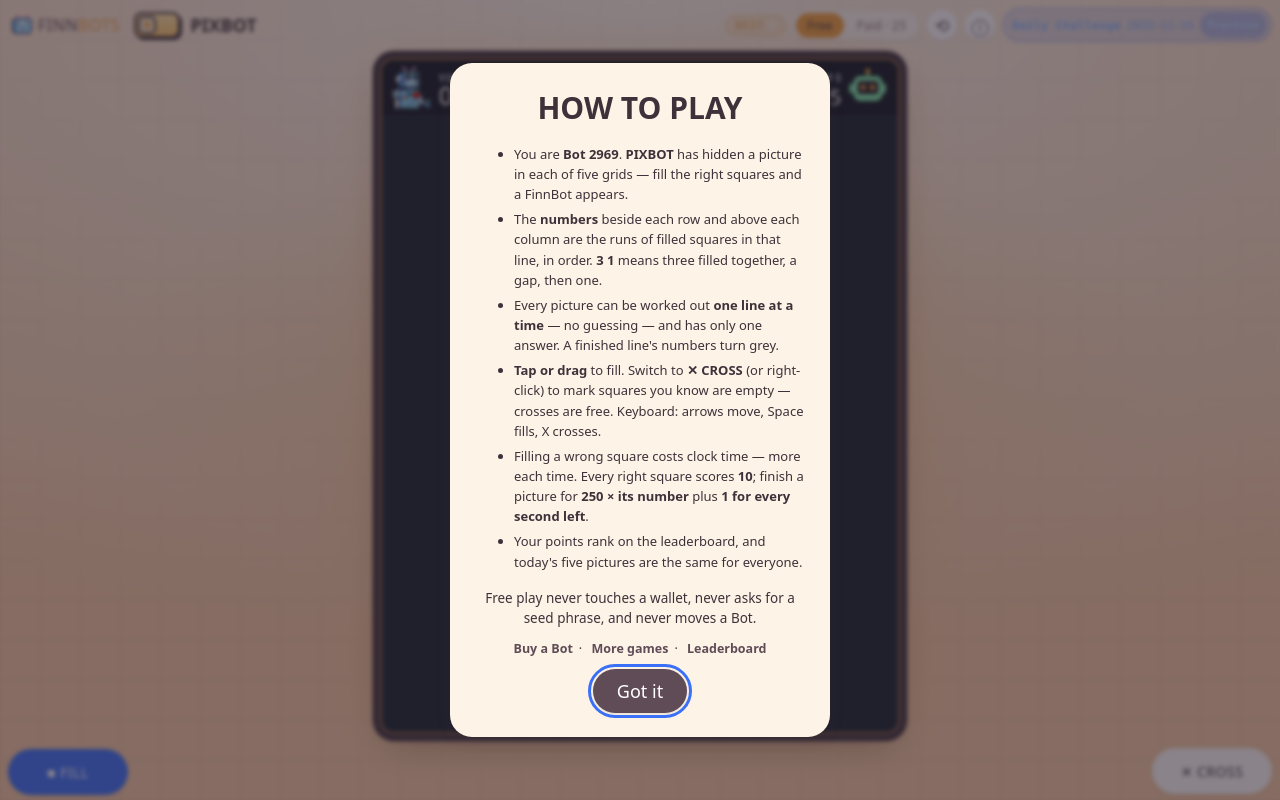
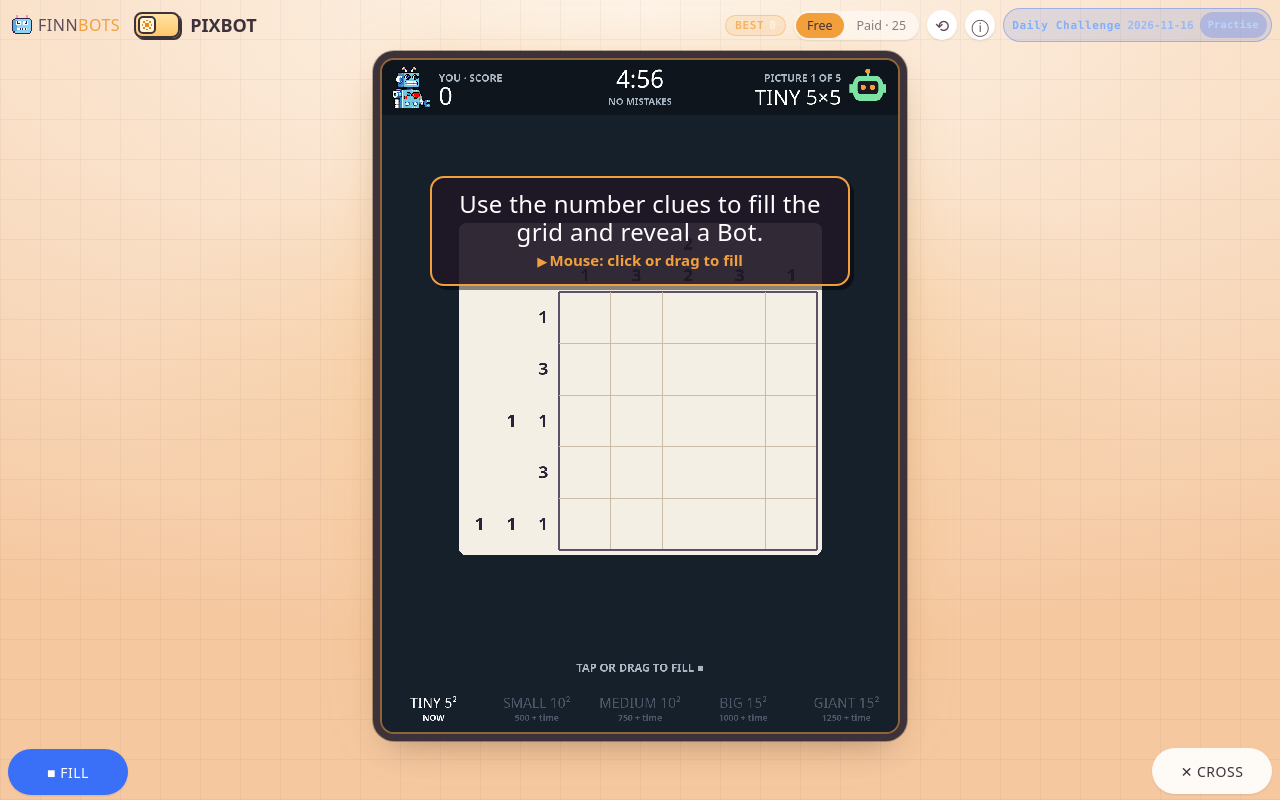
Before and after one commit to FinnBots/pixbot, a plain HTML site: page index.html in a window 1280 px wide. Drawn offline with Linux system fonts and the light colour scheme; a web font is replaced by a local one.

Commit message:
Coach layer: the goal and the one control over the live game on first load

```diff
--- a/index.html
+++ b/index.html
@@ -1089,6 +1089,20 @@ body:not(.mode-paid) .app .facts{ display:block !important; }
   .fb-outro-sparks{ display:none }
 }
 </style>
+<style id="fb-coach-css">
+/* FinnBots COACH LAYER — the goal + the one control over the live game (templates/coach-layer.js) */
+.fb-coach{ position:fixed; left:50%; top:22%; transform:translateX(-50%); z-index:80; pointer-events:none;
+  width:max-content; max-width:min(88vw,420px); box-sizing:border-box; padding:12px 18px 13px; border-radius:14px;
+  background:rgba(32,24,38,.92); border:2px solid var(--fb-amber,#f2a03d); box-shadow:4px 4px 0 0 rgba(0,0,0,.45);
+  color:#fff; text-align:center; display:flex; flex-direction:column; gap:6px;
+  animation:fb-coach-in .35s ease-out both; transition:opacity .35s, transform .35s; }
+.fb-coach-goal{ font-family:var(--disp,system-ui); font-weight:400; font-size:clamp(18px,4.6vw,24px); line-height:1.15; letter-spacing:.3px; }
+.fb-coach-how{ font-family:var(--body,system-ui); font-size:clamp(13px,3.4vw,15px); line-height:1.3; color:var(--fb-amber,#f2a03d); font-weight:700; }
+.fb-coach-how::before{ content:"\25B6\FE0E  "; font-size:.8em; }
+.fb-coach-out{ opacity:0; transform:translateX(-50%) translateY(-8px); }
+@keyframes fb-coach-in{ from{ transform:translateX(-50%) translateY(10px); } }   /* position only: a stalled animation (a background tab, a throttled timeline) must still SHOW the box */
+@media (prefers-reduced-motion: reduce){ .fb-coach{ animation:none; transition:none; } }
+</style>
 </head>
 <body>
   <div class="wrap">
@@ -3096,6 +3110,76 @@ var FB_FAMILY_CODEC = (function(){
   }catch(e){ /* the family layer must never break a game */ }
 })();
 </script>
+<script id="fb-coach" data-fb-goal="Use the number clues to fill the grid and reveal a Bot." data-fb-touch="Tap or drag to fill" data-fb-keys="Mouse: click or drag to fill">
+/* FinnBots COACH LAYER — the first 30 seconds (brief 1, 2026-10-27).
+   Founder: "First 30 seconds of each of the six: starts instantly, the goal is obvious without reading, the first
+   death/win feels good." Before this, a first-time player landed on a 115-193 word How to play card and had to read
+   it and tap Got it before anything moved — on a phone, the whole screen.
+
+   What it does, once, at load:
+   1. If the game's boot opened its rules card (#rulesOverlay.show), close it the way a player's Got it does — by
+      clicking #rulesClose, so the game's own close handler runs — and drop the focus that handler puts on the info
+      button (a Space press would otherwise open the card again). The full rules stay one tap away behind the info
+      button; nothing in them is removed.
+   2. Show TWO lines over the live game: the goal and the one control, from the site's own data
+      (website/data/games.json `short` + `controls`, written onto this tag by apply-coach.js). It never blocks a tap
+      (pointer-events: none) and it fades on the first touch, click or key, or after 9 seconds.
+   It does nothing on a wallet return (?phantom_action= or ?src=browse): that path belongs to the wallet layer.
+   SOURCE OF TRUTH: this file + coach-layer.css, injected by apply-coach.js, pinned by verify-game.js, driven by
+   verify-coach.js. Never hand-edit a game's copy. */
+(function () {
+  'use strict';
+  var tag = document.getElementById('fb-coach');   /* its own tag carries the words; no tag, no words — never a reason to stop */
+  var at = function (k) { return (tag && tag.getAttribute(k)) || ''; };
+  var q = '';
+  try { q = window.location.search || ''; } catch (e) { /* no location: carry on */ }
+  if (/[?&](phantom_action=|src=browse\b)/.test(q)) return;
+  var goal = at('data-fb-goal'), touch = at('data-fb-touch'), keys = at('data-fb-keys');
+
+  /* 1. the rules card the boot opened: closed as Got it would close it */
+  var rules = document.getElementById('rulesOverlay');
+  function closeBootRules() {
+    if (!rules || !rules.classList.contains('show')) return false;
+    var btn = document.getElementById('rulesClose');
+    if (btn && btn.click) btn.click();
+    if (rules.classList.contains('show')) rules.classList.remove('show');
+    var info = document.getElementById('infoBtn');
+    if (info && document.activeElement === info && info.blur) info.blur();
+    return true;
+  }
+  closeBootRules();
+  /* a game that opens the card a moment after boot (a deferred init) is closed too — within the first 1.5 s only,
+     so a player who opens it on purpose later is never overruled */
+  var watch = null;
+  if (rules && window.MutationObserver) {
+    watch = new MutationObserver(function () { closeBootRules(); });
+    watch.observe(rules, { attributes: true, attributeFilter: ['class'] });
+    setTimeout(function () { if (watch) { watch.disconnect(); watch = null; } }, 1500);
+  }
+
+  /* 2. the goal + the one control, over the live game */
+  if (!goal) return;
+  var coarse = false;
+  try { coarse = window.matchMedia && window.matchMedia('(pointer: coarse)').matches; } catch (e) { /* desktop */ }
+  var hint = (coarse ? touch : keys) || touch || keys;
+  var box = document.createElement('div');
+  box.className = 'fb-coach';
+  box.setAttribute('role', 'status');
+  box.setAttribute('aria-live', 'polite');
+  var g = document.createElement('b'); g.className = 'fb-coach-goal'; g.textContent = goal; box.appendChild(g);
+  if (hint) { var h = document.createElement('span'); h.className = 'fb-coach-how'; h.textContent = hint; box.appendChild(h); }
+  document.body.appendChild(box);
+  var gone = false;
+  function hide() {
+    if (gone) return; gone = true;
+    box.classList.add('fb-coach-out');
+    setTimeout(function () { if (box.parentNode) box.parentNode.removeChild(box); }, 400);
+    ['pointerdown', 'touchstart', 'keydown'].forEach(function (ev) { document.removeEventListener(ev, hide, true); });
+  }
+  ['pointerdown', 'touchstart', 'keydown'].forEach(function (ev) { document.addEventListener(ev, hide, true); });
+  setTimeout(hide, 9000);
+})();
+</script>
 <script defer id="fb-beacon" src="https://static.cloudflareinsights.com/beacon.min.js" data-cf-beacon='{"token": "b11bf18cfe07453484c01ca2d417e772"}'></script>
 <script id="fb-analytics">
 /* ==========================================================================
```
Also changed, not shown: 1 other file.
